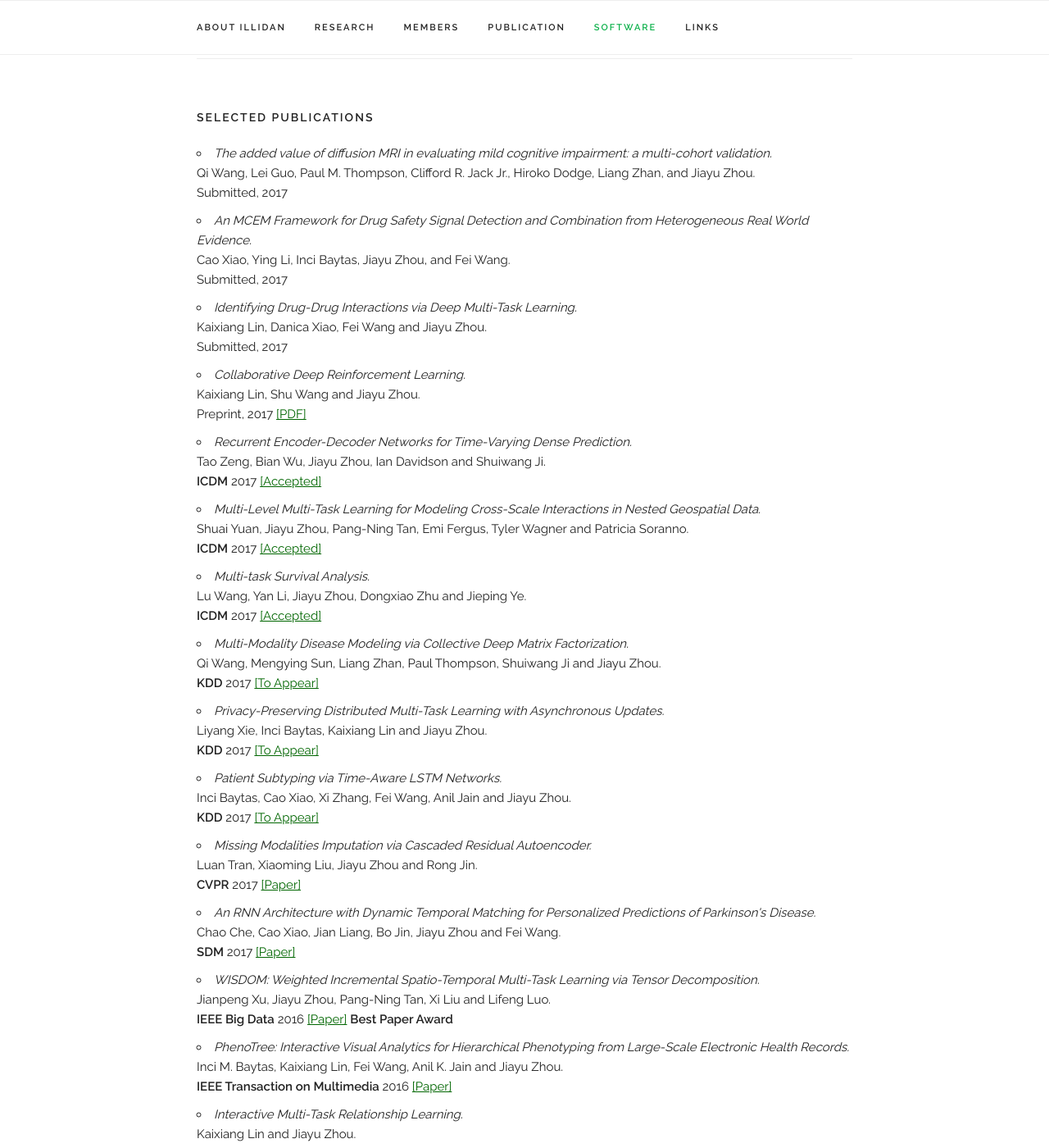
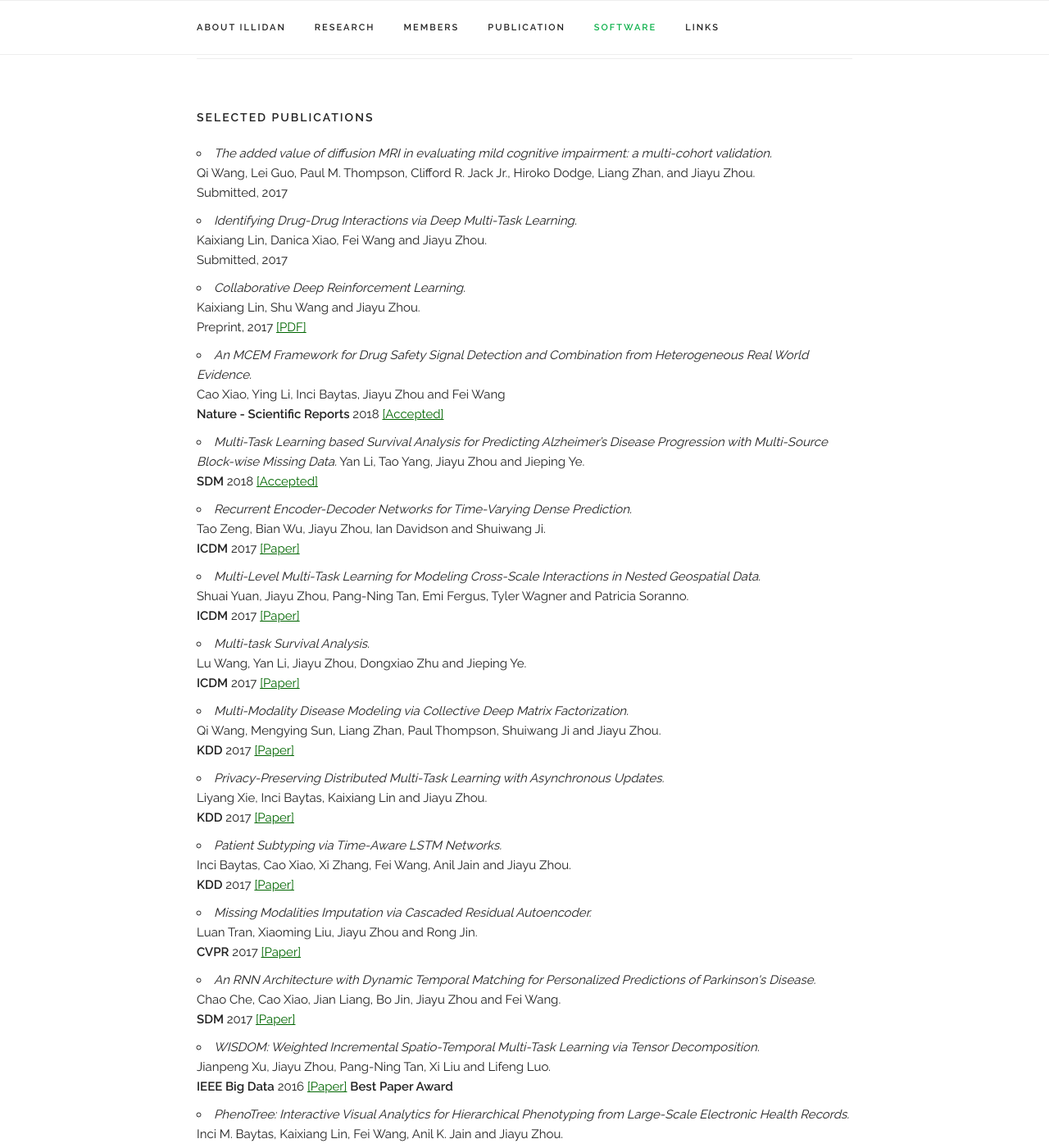
Before and after one commit to Marvelrex/denos.lab.io, a Jekyll site: the page built from index.html, in a window 1280 px wide and 1400 px high, scrolled down 5319 px. Shown: the whole window at 82% size. Built offline with Jekyll 4.4.1, drawn with Linux system fonts in a browser that asks for light colours; nearby versions of some CDN libraries.

Commit message:
Revise submission links.

```diff
--- a/_layouts/default.html
+++ b/_layouts/default.html
@@ -238,11 +238,6 @@
             Submitted, 2017 <!-- <a href="#">[Preprint]</a> -->
         </li>
 
-        <li><i>An MCEM Framework for Drug Safety Signal Detection and Combination from Heterogeneous Real World Evidence. </i><br>
-            Cao Xiao, Ying Li, Inci Baytas, Jiayu Zhou, and Fei Wang. <br>
-            Submitted, 2017 <!-- <a href="#">[Preprint]</a> -->
-        </li>
-
         <li><i>Identifying Drug-Drug Interactions via Deep Multi-Task Learning. </i><br>
             Kaixiang Lin, Danica Xiao, Fei Wang and Jiayu Zhou. <br>
             Submitted, 2017 <!-- <a href="#">[Preprint]</a> -->
@@ -253,34 +248,44 @@
             Preprint, 2017 <a href="https://arxiv.org/pdf/1702.05796.pdf">[PDF]</a>
         </li>
 
+        <li><i>An MCEM Framework for Drug Safety Signal Detection and Combination from Heterogeneous Real World Evidence. </i><br>
+            Cao Xiao, Ying Li, Inci Baytas, Jiayu Zhou and Fei Wang<br>
+            <b>Nature - Scientific Reports</b> 2018 <a href="#">[Accepted]</a>
+        </li>
+
+        <li><i>Multi-Task Learning based Survival Analysis for Predicting Alzheimer’s Disease Progression with Multi-Source Block-wise Missing Data.</i>
+            Yan Li, Tao Yang, Jiayu Zhou and Jieping Ye.<br>
+            <b>SDM</b> 2018 <a href="#">[Accepted]</a>
+        </li>
+
         <li><i>Recurrent Encoder-Decoder Networks for Time-Varying Dense Prediction.</i><br>
             Tao Zeng, Bian Wu, Jiayu Zhou, Ian Davidson and Shuiwang Ji.<br>
-            <b>ICDM</b> 2017 <a href="#">[Accepted]</a>
+            <b>ICDM</b> 2017 <a href="https://www.computer.org/csdl/proceedings/icdm/2017/3835/00/3835b165.pdf">[Paper]</a>
         </li>
 
         <li><i>Multi-Level Multi-Task Learning for Modeling Cross-Scale Interactions in Nested Geospatial Data.</i><br>
             Shuai Yuan, Jiayu Zhou, Pang-Ning Tan, Emi Fergus, Tyler Wagner and Patricia Soranno.<br>
-            <b>ICDM</b> 2017 <a href="#">[Accepted]</a>
+            <b>ICDM</b> 2017 <a href="https://www.computer.org/csdl/proceedings/icdm/2017/3835/00/3835b153.pdf">[Paper]</a>
         </li>
 
         <li><i>Multi-task Survival Analysis.</i><br>
             Lu Wang, Yan Li, Jiayu Zhou, Dongxiao Zhu and Jieping Ye.<br>
-            <b>ICDM</b> 2017 <a href="#">[Accepted]</a>
+            <b>ICDM</b> 2017 <a href="http://ieeexplore.ieee.org/document/8215521/">[Paper]</a>
         </li>
 
         <li><i>Multi-Modality Disease Modeling via Collective Deep Matrix Factorization. </i><br>
             Qi Wang, Mengying Sun, Liang Zhan, Paul Thompson, Shuiwang Ji and Jiayu Zhou. <br>
-            <b>KDD</b> 2017 <a href="#">[To Appear]</a>
+            <b>KDD</b> 2017 <a href="http://www.kdd.org/kdd2017/papers/view/multi-modality-disease-modeling-via-collective-deep-matrix-factorization">[Paper]</a>
         </li>
 
         <li><i>Privacy-Preserving Distributed Multi-Task Learning with Asynchronous Updates. </i><br>
             Liyang Xie, Inci Baytas, Kaixiang Lin and Jiayu Zhou. <br>
-            <b>KDD</b> 2017 <a href="#">[To Appear]</a>
+            <b>KDD</b> 2017 <a href="http://www.kdd.org/kdd2017/papers/view/privacy-preserving-distributed-multi-task-learning-with-asynchronous-update">[Paper]</a>
         </li>
 
         <li><i>Patient Subtyping via Time-Aware LSTM Networks. </i><br>
             Inci Baytas, Cao Xiao, Xi Zhang, Fei Wang, Anil Jain and Jiayu Zhou. <br>
-            <b>KDD</b> 2017 <a href="#">[To Appear]</a>
+            <b>KDD</b> 2017 <a href="http://www.kdd.org/kdd2017/papers/view/patient-subtyping-via-time-aware-lstm-networks">[Paper]</a>
         </li>
 
         <li><i>Missing Modalities Imputation via Cascaded Residual Autoencoder. </i><br/>
```
